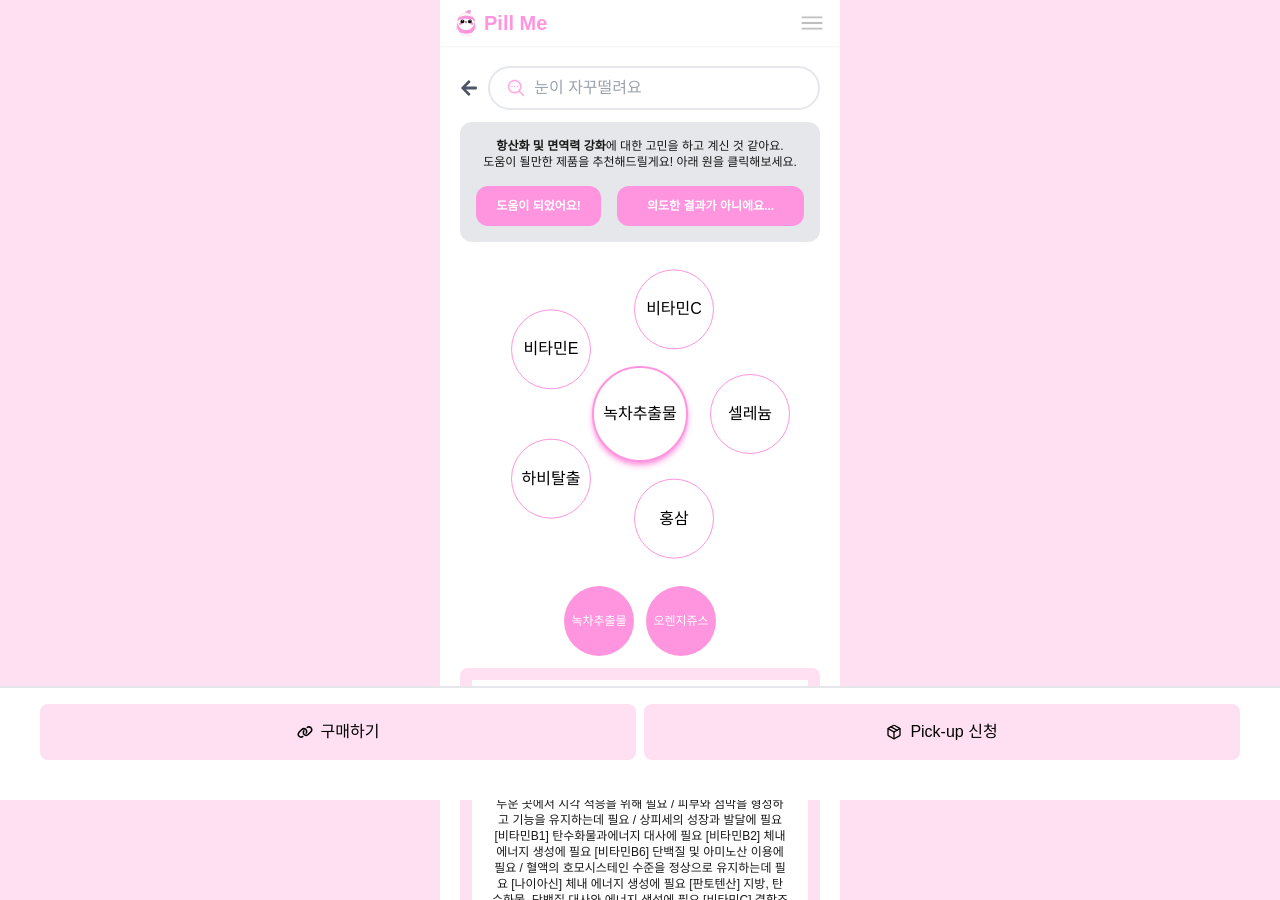
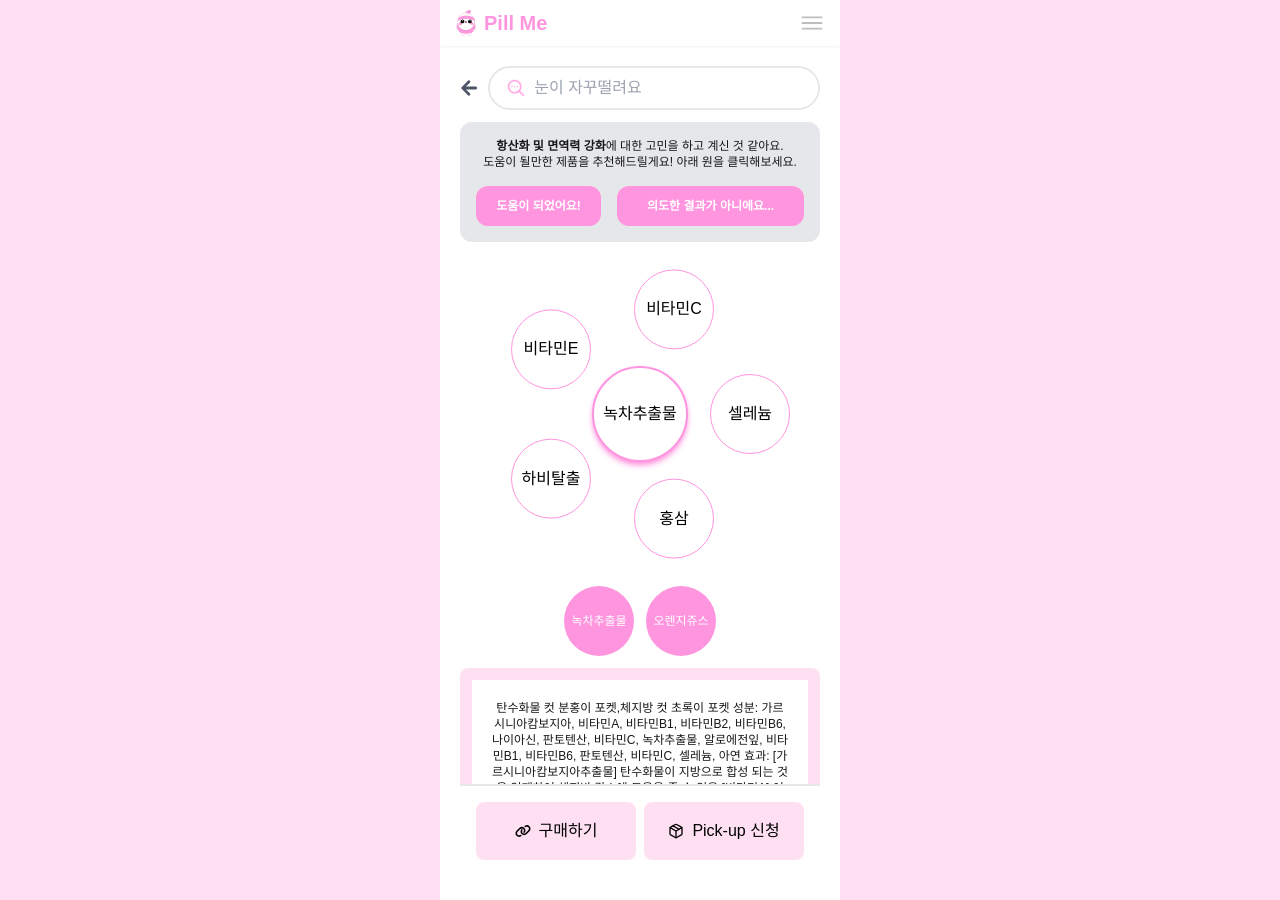
Before and after one commit to dldnlee/pillme, a Next.js app: page /home/search in a window 1280 px wide. Built offline with nearby package versions, Linux system fonts and the light colour scheme.

Commit message:
[Design] - Search page bottom bar changed from fixed to sticky - Changed tab header text

```diff
--- a/app/home/search/page.tsx
+++ b/app/home/search/page.tsx
@@ -24,15 +24,16 @@ function BottomMenu() {
 
 
   return (
-    <div className='fixed flex overflow-hidden justify-center gap-2 text-center items-center w-full h-fit p-4 text-black bg-white pb-10 border-t-2 px-10 bottom-0 left-0'>
-      <Link href="https://www.coupang.com/np/search?component=&q=%EB%85%B9%EC%B0%A8%EC%B6%94%EC%B6%9C%EB%AC%BC&channel=user" className="flex items-center justify-center gap-2 py-4 px-4 w-full bg-tertiary hover:bg-white hover:border hover:border-tertiary rounded-lg">
+    <div className='sticky flex justify-center gap-2 text-center items-center w-full h-fit p-4 text-black bg-white pb-10 border-t-2 px-4 bottom-0 left-0'>
+      <Link href="https://www.coupang.com/np/search?component=&q=%EB%85%B9%EC%B0%A8%EC%B6%94%EC%B6%9C%EB%AC%BC&channel=user"
+      className="flex items-center justify-center gap-2 py-4 px-4 w-[200px] border border-tertiary bg-tertiary hover:bg-white hover:border hover:border-tertiary rounded-lg">
         <FaLink />
         <p>구매하기</p>
       </Link>
       <Link
       href="/pickup"
       replace={false}
-      className="flex items-center justify-center gap-2 py-4 px-4 w-full bg-tertiary hover:bg-white hover:border hover:border-tertiary rounded-lg">
+      className="flex items-center justify-center gap-2 py-4 px-4 w-[200px] border border-tertiary bg-tertiary hover:bg-white hover:border hover:border-tertiary rounded-lg">
         <FiPackage />
         <p>Pick-up 신청</p>
       </Link>
@@ -135,7 +136,7 @@ function Information() {
 export default function ResultPage() {
 
   return (
-    <div className="p-5 flex flex-col gap-4 w-full h-screen relative">
+    <div className="p-5 flex flex-col gap-4 w-full h-full relative">
       <div className="w-full flex flex-col gap-3">
         <Suspense>
           <SearchHeader />
--- a/app/layout.tsx
+++ b/app/layout.tsx
@@ -14,8 +14,8 @@ const geistMono = localFont({
 });
 
 export const metadata: Metadata = {
-  title: "Create Next App",
-  description: "Generated by create next app",
+  title: "Pill Me",
+  description: "약 처방을 한번에",
 };
 
 export default function RootLayout({
@@ -24,7 +24,7 @@ export default function RootLayout({
   children: React.ReactNode;
 }>) {
   return (
-    <html lang="en">
+    <html lang="ko">
       <body
         className={`${geistSans.variable} ${geistMono.variable} antialiased bg-tertiary flex flex-col items-center justify-center`}
       >
```
Also changed, not shown: app/home/page.tsx (line endings or trailing spaces).
